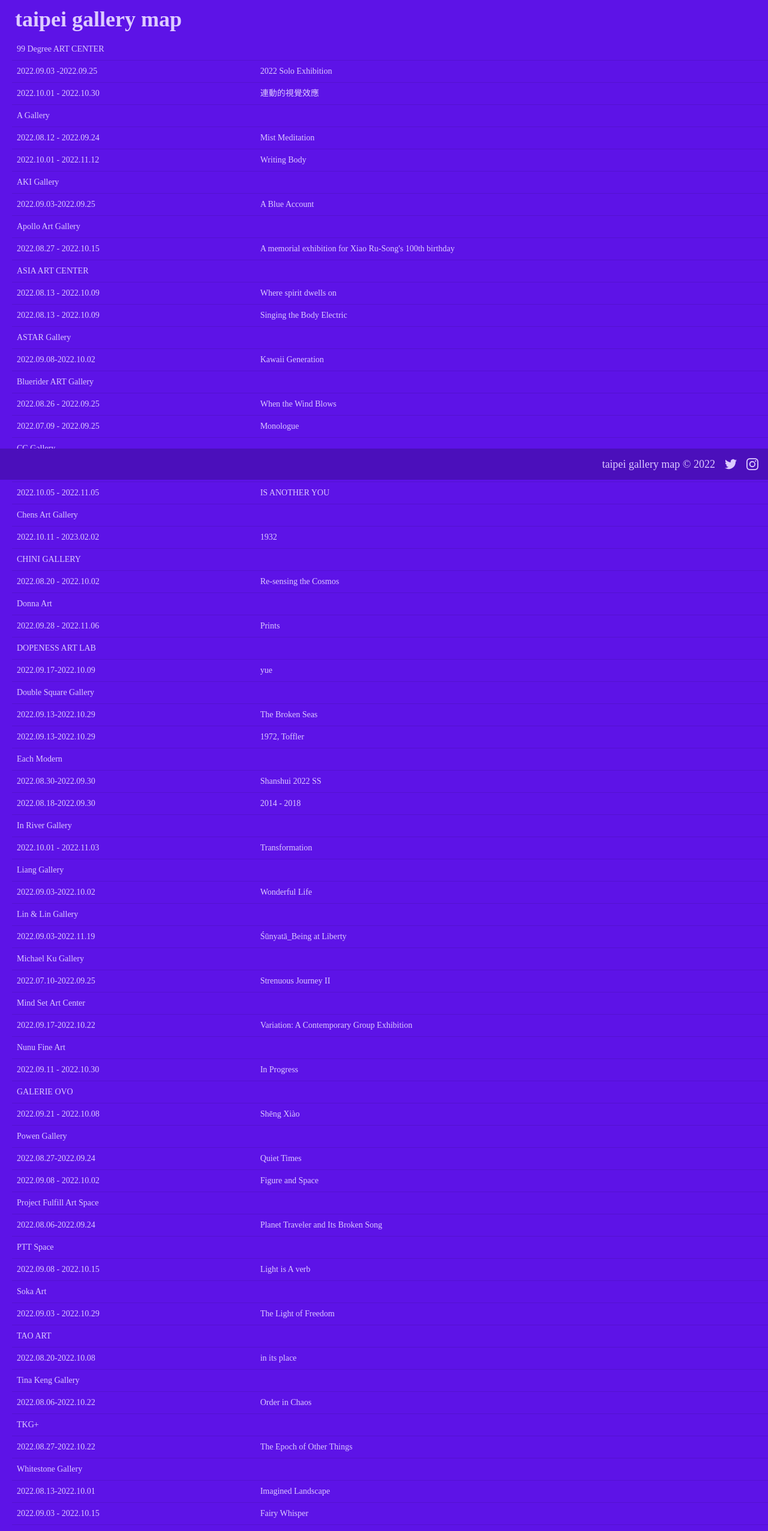
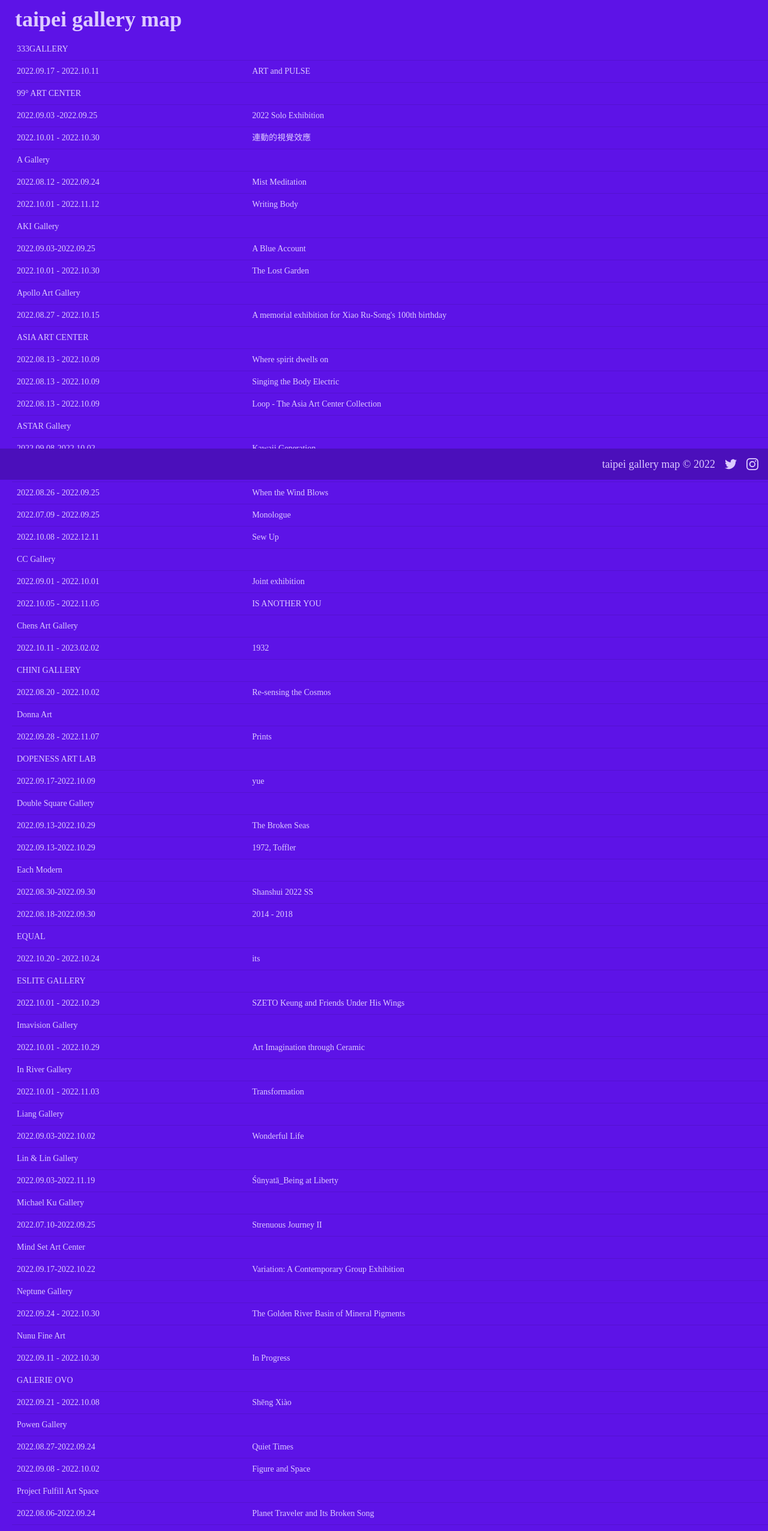
Before and after one commit to tjHsu/gallery-map, a Next.js app: page /events in a window 1280 px wide. Shown: the top 2553 px of the page at 60% size. Built offline with nearby package versions, Linux system fonts and the light colour scheme; a web font is replaced by a local one.

Commit message:
Update constants

```diff
--- a/src/constants/Constants.ts
+++ b/src/constants/Constants.ts
@@ -1,34 +1,39 @@
 export const GALLERIES = [
-  // {
-  //   name: "3",
-  //   englishName: "",
-  // originalName: "",
-  // urlName: "",
-  // website: "",
-  //   isSeparator: true,
-  //   exhibitions: [],
-  //   locations: [{
-  //     locationName: "",
-  // address: "",
-  //     gMapLink: "",
-  // openingHours: ""
-  //   }]
-  // },
-  // {
-  //   name: "333GALLERY 333畫廊",
-  //   englishName: "",
-  // originalName: "",
-  // urlName: "",
-  // website: "https://www.instagram.com/333gallery.tw/",
-  //   isSeparator: false,
-  //   exhibitions: [],
-  //   locations: [{
-  //     locationName: "",
-  // address: "No. 130, Xinhu 2nd Rd, Neihu DistrictTaipei City, Taiwan 114",
-  //     gMapLink: "",
-  // openingHours: "tue-sat 11:00-19:00"
-  //   }]
-  // },
+  {
+    name: "3",
+    englishName: "",
+    originalName: "",
+    urlName: "",
+    website: "",
+    isSeparator: true,
+    exhibitions: [],
+    locations: [{
+      locationName: "",
+      address: "",
+      gMapLink: "",
+      openingHours: ""
+    }]
+  },
+  {
+    name: "333GALLERY 333畫廊",
+    englishName: "333GALLERY",
+    originalName: "333畫廊",
+    urlName: "333GALLERY",
+    website: "https://www.instagram.com/333gallery.tw/",
+    isSeparator: false,
+    exhibitions: [{
+      artist: "ANTAKANTA / CHIHARU KIHARA feebee / HARUKI TAJIMA / ISSEI SUZUKI / KOTARO HOSHIYAMA / SHIGEKI MATSUYAMA / NAOHISA YAMAGUCHI / RYOSUKE SAITO / SHINYA NAGASHIMA / YOSHIYUKI UMEHARA / YUKA NUMATA / YUKIKO SUGIYAMA",
+      showName: "ART and PULSE",
+      date: "2022.09.17 - 2022.10.11",
+      openingDate: ""
+    }],
+    locations: [{
+      locationName: "",
+      address: "No. 130, Xinhu 2nd Rd, Neihu District",
+      gMapLink: "https://goo.gl/maps/HJEw5GbJVTXGsALx9",
+      openingHours: "tue-sat 11:00-19:00"
+    }]
+  },
   {
     name: "9",
     englishName: "",
@@ -45,8 +50,8 @@ export const GALLERIES = [
     }]
   },
   {
-    name: "99 Degree ART CENTER 99度藝術中心",
-    englishName: "99 Degree ART CENTER",
+    name: "99° ART CENTER 99度藝術中心",
+    englishName: "99° ART CENTER",
     originalName: "99度藝術中心",
     urlName: "99_Degree_ART_CENTER",
     website: "https://99dac.com/",
@@ -121,6 +126,11 @@ export const GALLERIES = [
       showName: "A Blue Account",
       date: "2022.09.03-2022.09.25",
       openingDate: "2022.09.03 sat 16:00"
+    },{
+      artist: "Willy VERGINER",
+      showName: "The Lost Garden",
+      date: "2022.10.01 - 2022.10.30",
+      openingDate: "2022.10.01 sat 16:00"
     }],
     locations: [{
       locationName: "",
@@ -179,6 +189,11 @@ export const GALLERIES = [
     }, {
       artist: "Howard Fonda",
       showName: "Singing the Body Electric",
+      date: "2022.08.13 - 2022.10.09",
+      openingDate: ""
+    }, {
+      artist: "Takesada Matsutani",
+      showName: "Loop - The Asia Art Center Collection",
       date: "2022.08.13 - 2022.10.09",
       openingDate: ""
     }],
@@ -271,6 +286,11 @@ export const GALLERIES = [
       showName: "Monologue",
       date: "2022.07.09 - 2022.09.25",
       openingDate: "2022.07.09 sat 14:00"
+    }, {
+      artist: "Kari Anne Helleberg Bahri",
+      showName: "Sew Up",
+      date: "2022.10.08 - 2022.12.11",
+      openingDate: "2022.10.08 sat 17:00"
     }],
     locations: [{
       locationName: "Bluerider ART DunRen Gallery",
@@ -429,7 +449,7 @@ export const GALLERIES = [
     exhibitions: [{
       artist: "Sanyu",
       showName: "Prints",
-      date: "2022.09.28 - 2022.11.06",
+      date: "2022.09.28 - 2022.11.07",
       openingDate: ""
     }],
     locations: [{
@@ -556,11 +576,16 @@ export const GALLERIES = [
     urlName: "EQUAL",
     website: "http://www.facebook.com/equalartlab",
     isSeparator: false,
-    exhibitions: [],
+    exhibitions: [{
+      artist: "HSU Jui-Chien / TSENG Shang Jie / HUANG YuChia / LAN Chung Hsuan / CHUEH Chiao-Han / Kung Pao-Leng",
+      showName: "its",
+      date: "2022.10.20 - 2022.10.24",
+      openingDate: "2022.10.21 fri 15:00"
+    }],
     locations: [{
       locationName: "",
-      address: "Virtual",
-      gMapLink: "",
+      address: "No. 1, Lane 29, Zhengzhou Rd, Datong District, Taipei City",
+      gMapLink: "https://goo.gl/maps/Vib2gHqVBT8zNJxA8",
       openingHours: "Virtual"
     }]
   },
@@ -576,6 +601,11 @@ export const GALLERIES = [
       showName: "Müllerian's Garden",
       date: "2022.09.03-2022.09.24 ",
       openingDate: "2022.09.03 sat 15:00"
+    },{
+      artist: "SZETO Keung / CHEN Ching-Yao / CHIU Chao-Tsai / HUANG Hai-Hsin / HUANG Yen Ying / SU Hui-Yu / Liang-Pin TSAO / YAO Jui-Chung",
+      showName: "SZETO Keung and Friends Under His Wings",
+      date: "2022.10.01 - 2022.10.29",
+      openingDate: "2022.10.01 sat 15:00"
     }],
     locations: [{
       locationName: "",
@@ -597,6 +627,26 @@ export const GALLERIES = [
       address: "",
       gMapLink: "",
       openingHours: ""
+    }]
+  },
+  {
+    name: "Imavision Gallery",
+    englishName: "Imavision Gallery",
+    originalName: "晴山藝術中心",
+    urlName: "Imavision_Gallery",
+    website: "http://www.imavision.com.tw/",
+    isSeparator: false,
+    exhibitions: [{
+      artist:"Koji Kasatani / Taro Tasaki",
+      showName: "Art Imagination through Ceramic",
+      date: "2022.10.01 - 2022.10.29",
+      openingDate: ""
+    }],
+    locations: [{
+      locationName: "",
+      address: "2F., No. 286, Sec. 7, Chengde Rd., Beitou Dist., Taipei City 112, Taiwan",
+      gMapLink: "https://goo.gl/maps/1ACVapUhASanw89A8",
+      openingHours: "tue-sat 11:00-18:30"
     }]
   },
   {
@@ -757,6 +807,26 @@ export const GALLERIES = [
       address: "",
       gMapLink: "",
       openingHours: ""
+    }]
+  },
+  {
+    name: "Neptune Gallery",
+    englishName: "Neptune Gallery",
+    originalName: "涅普頓畫廊",
+    urlName: "Neptune_Gallery",
+    website: "https://neptune-gallery.com",
+    isSeparator: false,
+    exhibitions: [{
+      artist:"Masumi YAMAMOTO / Yi Shuan WU / Yu Hua LIN / Chi Chih WANG / Jui Wen TAN",
+      showName:"The Golden River Basin of Mineral Pigments",
+      date: "2022.09.24 - 2022.10.30",
+      openingDate: ""
+    }],
+    locations: [{
+      locationName: "",
+      address: "No. 340, Section 2, Tiding Blvd, Zhongshan DistrictTaipei City, Taiwan",
+      gMapLink: "https://goo.gl/maps/YJNViBGEijDXmTYQ7",
+      openingHours: "tue-sun 11:00-18:30"
     }]
   },
   {
```
